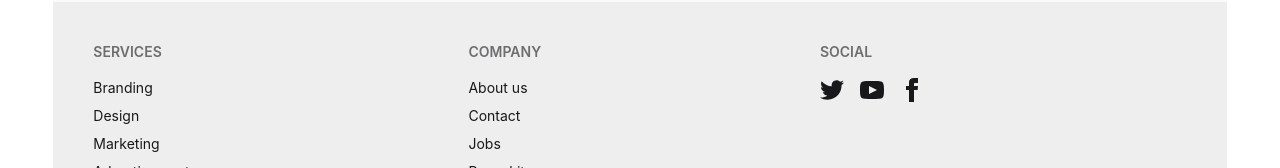
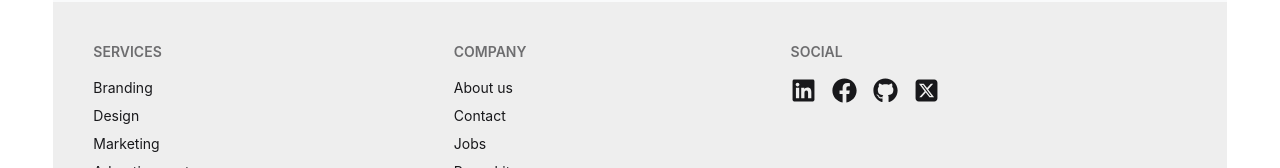
Before and after one commit to sohagroy7223/career-code-client, a React (Vite) app: page / in a window 1280 px wide. Shown: the part 1083-1251 px from the top of the page. Built offline with nearby package versions, Linux system fonts and the light colour scheme; no server answers.

Commit message:
addad all socialmedia  and link in footer section

```diff
--- a/src/UI/Footer.jsx
+++ b/src/UI/Footer.jsx
@@ -1,4 +1,6 @@
 import React from "react";
+import { FaFacebook, FaGithub, FaLinkedin } from "react-icons/fa";
+import { FaSquareXTwitter } from "react-icons/fa6";
 
 const Footer = () => {
   return (
@@ -20,38 +22,17 @@ const Footer = () => {
       <nav>
         <h6 className="footer-title">Social</h6>
         <div className="grid grid-flow-col gap-4">
-          <a>
-            <svg
-              xmlns="http://www.w3.org/2000/svg"
-              width="24"
-              height="24"
-              viewBox="0 0 24 24"
-              className="fill-current"
-            >
-              <path d="M24 4.557c-.883.392-1.832.656-2.828.775 1.017-.609 1.798-1.574 2.165-2.724-.951.564-2.005.974-3.127 1.195-.897-.957-2.178-1.555-3.594-1.555-3.179 0-5.515 2.966-4.797 6.045-4.091-.205-7.719-2.165-10.148-5.144-1.29 2.213-.669 5.108 1.523 6.574-.806-.026-1.566-.247-2.229-.616-.054 2.281 1.581 4.415 3.949 4.89-.693.188-1.452.232-2.224.084.626 1.956 2.444 3.379 4.6 3.419-2.07 1.623-4.678 2.348-7.29 2.04 2.179 1.397 4.768 2.212 7.548 2.212 9.142 0 14.307-7.721 13.995-14.646.962-.695 1.797-1.562 2.457-2.549z"></path>
-            </svg>
+          <a href="https://www.linkedin.com/in/sohag-roy-/">
+            <FaLinkedin size={25} />
           </a>
-          <a>
-            <svg
-              xmlns="http://www.w3.org/2000/svg"
-              width="24"
-              height="24"
-              viewBox="0 0 24 24"
-              className="fill-current"
-            >
-              <path d="M19.615 3.184c-3.604-.246-11.631-.245-15.23 0-3.897.266-4.356 2.62-4.385 8.816.029 6.185.484 8.549 4.385 8.816 3.6.245 11.626.246 15.23 0 3.897-.266 4.356-2.62 4.385-8.816-.029-6.185-.484-8.549-4.385-8.816zm-10.615 12.816v-8l8 3.993-8 4.007z"></path>
-            </svg>
+          <a href="https://www.facebook.com/sohag.roy.283426">
+            <FaFacebook size={25} />
           </a>
-          <a>
-            <svg
-              xmlns="http://www.w3.org/2000/svg"
-              width="24"
-              height="24"
-              viewBox="0 0 24 24"
-              className="fill-current"
-            >
-              <path d="M9 8h-3v4h3v12h5v-12h3.642l.358-4h-4v-1.667c0-.955.192-1.333 1.115-1.333h2.885v-5h-3.808c-3.596 0-5.192 1.583-5.192 4.615v3.385z"></path>
-            </svg>
+          <a href="https://github.com/sohagroy7223">
+            <FaGithub size={25} />
+          </a>
+          <a href="https://x.com/sohag_roy7223">
+            <FaSquareXTwitter size={25} />
           </a>
         </div>
       </nav>
```
